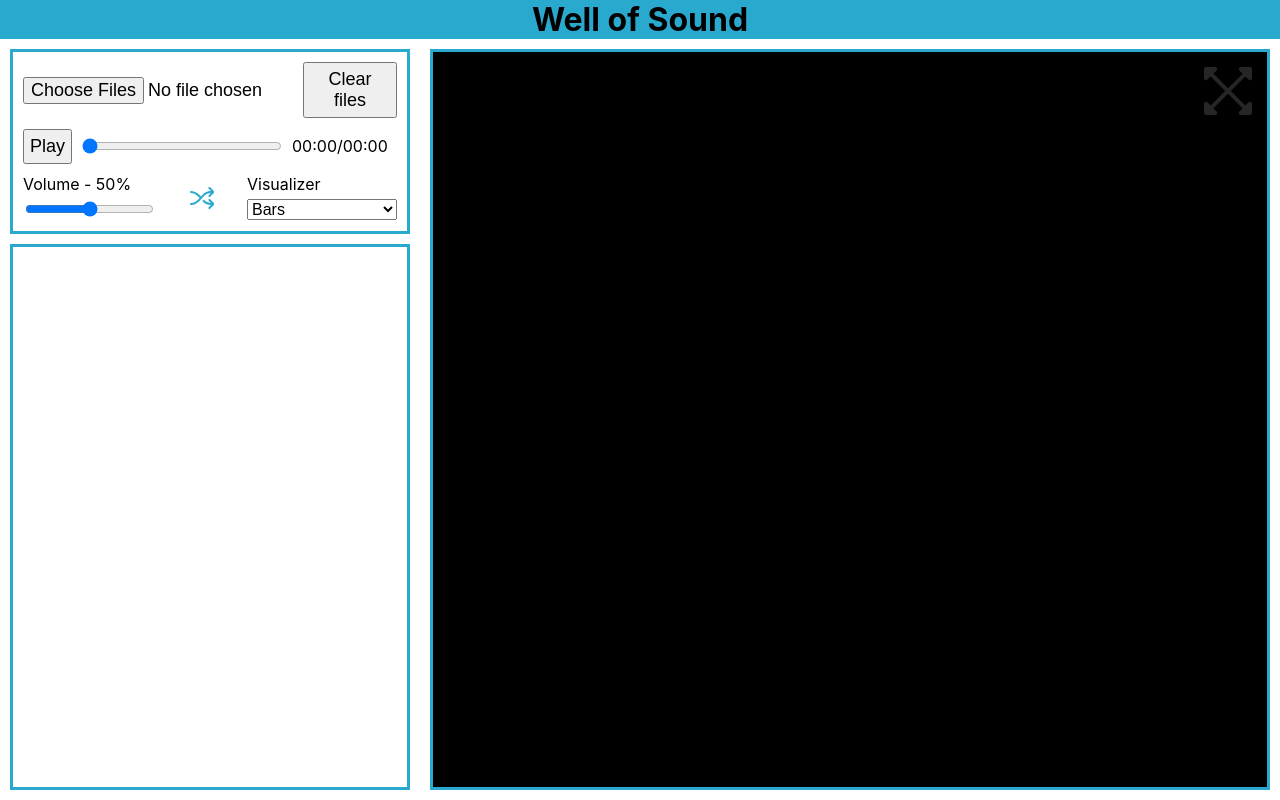
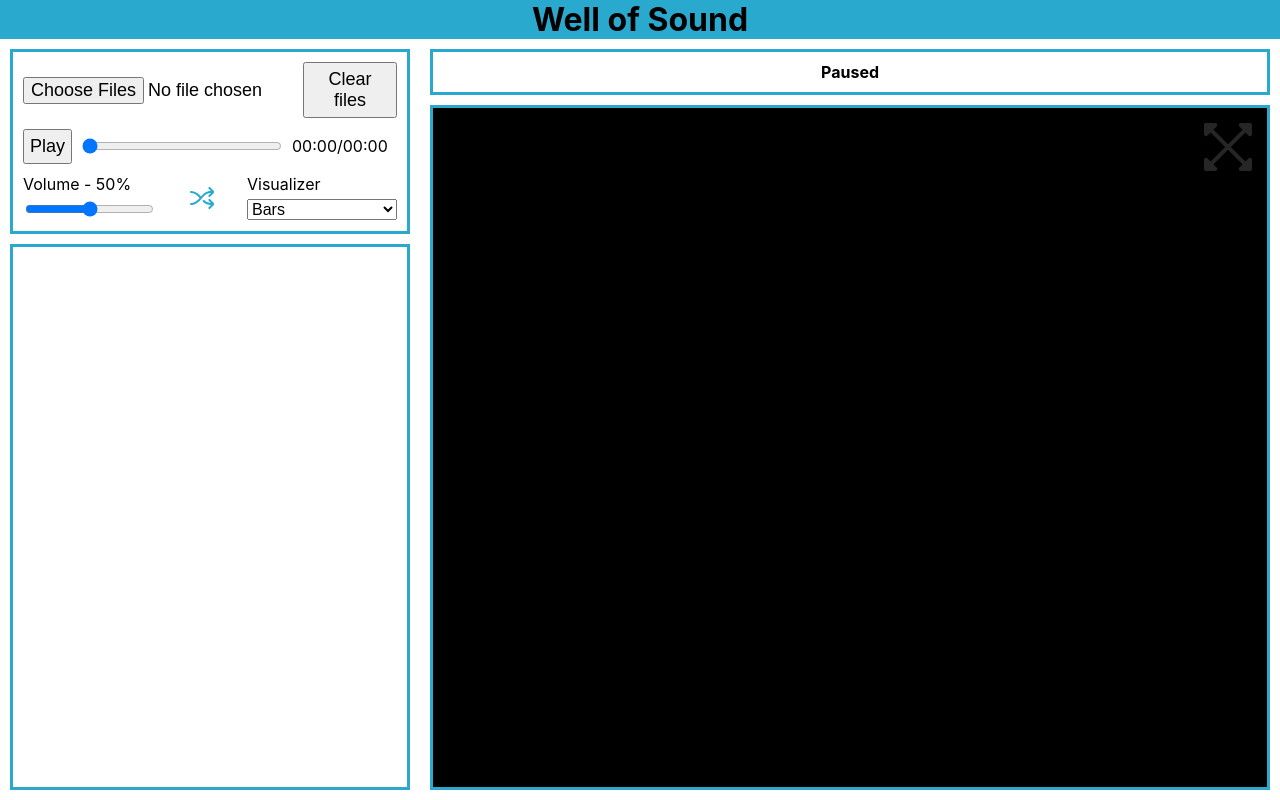
Before and after one commit to nudabagana/well-of-sound, a Next.js app: page / in a window 1280 px wide. Built offline with nearby package versions, Linux system fonts and the light colour scheme.

Commit message:
show current song. trim file extensions. default exports fix

```diff
--- a/animations/AnimationBase.ts
+++ b/animations/AnimationBase.ts
@@ -9,5 +9,5 @@ const getBase = () => {
   return { setId, stop };
 };
 
-const exports = { getBase };
-export default exports;
+const AnimationBase = { getBase };
+export default AnimationBase;
--- a/animations/BarAnimation.ts
+++ b/animations/BarAnimation.ts
@@ -33,5 +33,5 @@ const getAnimateFunc = ({ ctx, analyser, canvas }: AnimationProps) => {
   return { start, stop };
 };
 
-const exports = { getAnimateFunc };
-export default exports;
+const BarAnimation = { getAnimateFunc };
+export default BarAnimation;
--- a/animations/BarFatAnimation.ts
+++ b/animations/BarFatAnimation.ts
@@ -33,5 +33,5 @@ const getAnimateFunc = ({ ctx, analyser, canvas }: AnimationProps) => {
   return { start, stop };
 };
 
-const exports = { getAnimateFunc };
-export default exports;
+const BarFatAnimation = { getAnimateFunc };
+export default BarFatAnimation;
--- /dev/null
+++ b/components/InfoBar.tsx
@@ -0,0 +1,29 @@
+import { FC, useState, useEffect } from "react";
+import { Clrs } from "../styles/consts";
+import stringUtils from "../utils/stringUtils";
+
+type Props = { songName?: string };
+
+const InfoBar: FC<Props> = ({ songName }) => {
+  return (
+    <div
+      style={{
+        border: `solid 3px ${Clrs.primary}`,
+        marginBottom: "10px",
+        padding: "10px",
+        textAlign: "center",
+        fontSize: "16px",
+      }}
+    >
+      {!songName ? (
+        <b>Paused</b>
+      ) : (
+        <>
+          Now playing: <b>{stringUtils.trimExtension(songName)}</b>
+        </>
+      )}
+    </div>
+  );
+};
+
+export default InfoBar;
--- a/components/TrackList.tsx
+++ b/components/TrackList.tsx
@@ -1,6 +1,7 @@
 import { Dispatch, FC, SetStateAction } from "react";
 import { Clrs } from "../styles/consts";
 import { FileWithId } from "../types/FileTypes";
+import stringUtils from "../utils/stringUtils";
 
 type Props = {
   audioFiles?: FileWithId[];
@@ -29,7 +30,7 @@ const TrackList: FC<Props> = ({ audioFiles, currFile, setCurrFile }) => {
               backgroundColor: id === currFile?.id ? Clrs.primary : undefined,
             }}
           >
-            {i} - {file.name}
+            {i} - {stringUtils.trimExtension(file.name)}
           </div>
         );
       })}
--- a/components/Visualizer.tsx
+++ b/components/Visualizer.tsx
@@ -52,6 +52,7 @@ const Visualizer: FC<Props> = ({ player, animation }) => {
       style={{
         border: `solid 3px ${Clrs.primary}`,
         width: "100%",
+        height: "100%",
         position: "relative",
       }}
       onDoubleClick={() => setFullScreen((f) => !f)}
--- a/pages/index.tsx
+++ b/pages/index.tsx
@@ -2,6 +2,7 @@ import type { NextPage } from "next";
 import { useEffect, useRef, useState } from "react";
 import { Animations } from "../animations/AnimationList";
 import Controls from "../components/Controls";
+import InfoBar from "../components/InfoBar";
 import TrackList from "../components/TrackList";
 import Visualizer from "../components/Visualizer";
 import FlexDiv from "../styles/FlexDiv";
@@ -42,7 +43,10 @@ const Home: NextPage = () => {
           currFile={currFile}
         />
       </FlexDiv>
-      <Visualizer player={player} animation={animation} />
+      <FlexDiv column>
+        <InfoBar songName={currFile?.file.name} />
+        <Visualizer player={player} animation={animation} />
+      </FlexDiv>
       <audio ref={playerRef} style={{ display: "none" }} />
     </FlexDiv>
   );
--- a/utils/clrUtils.ts
+++ b/utils/clrUtils.ts
@@ -15,6 +15,6 @@ const getRandomClr = () => {
   );
 };
 
-const exports = { getRandomClr };
+const clrUtils = { getRandomClr };
 
-export default exports;
+export default clrUtils;
--- /dev/null
+++ b/utils/stringUtils.ts
@@ -0,0 +1,5 @@
+const trimExtension = (str: string) => str.replace(/\.[^/.]+$/, "");
+
+const stringUtils = { trimExtension };
+
+export default stringUtils;
```
